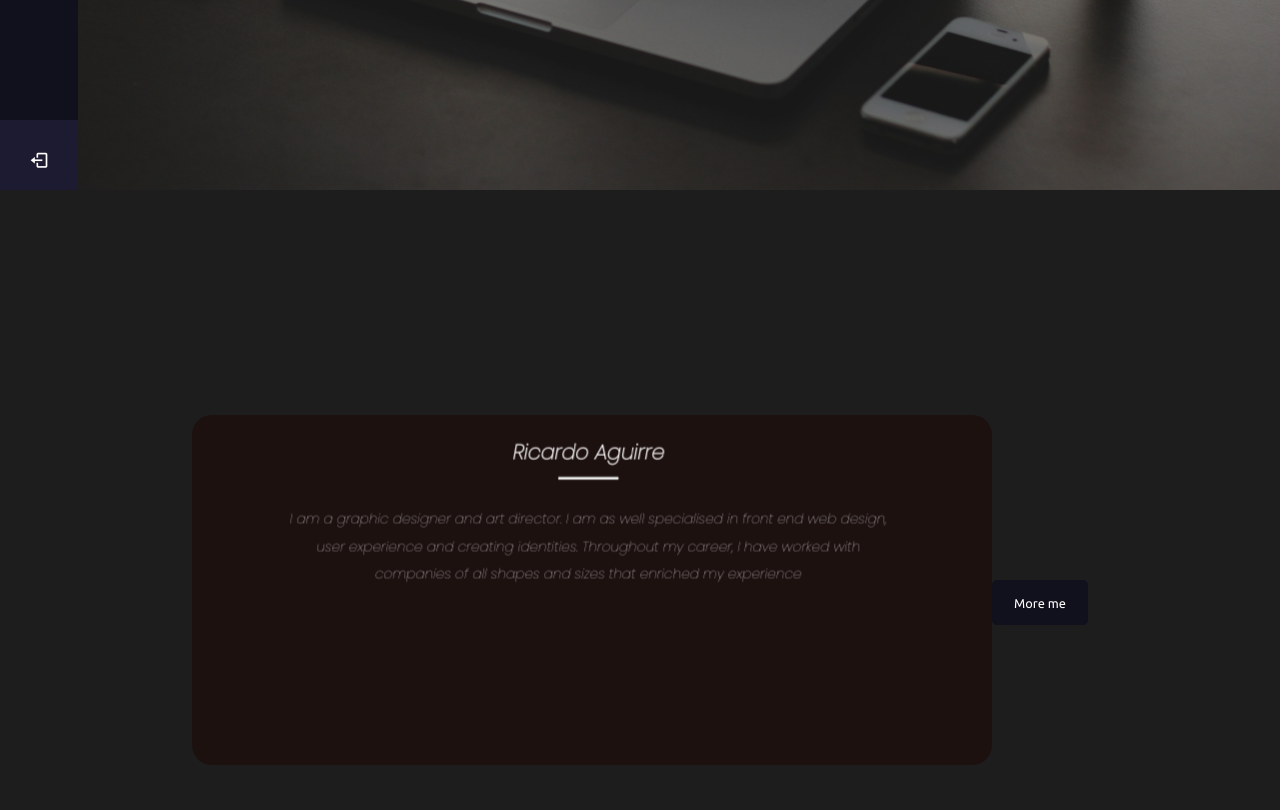
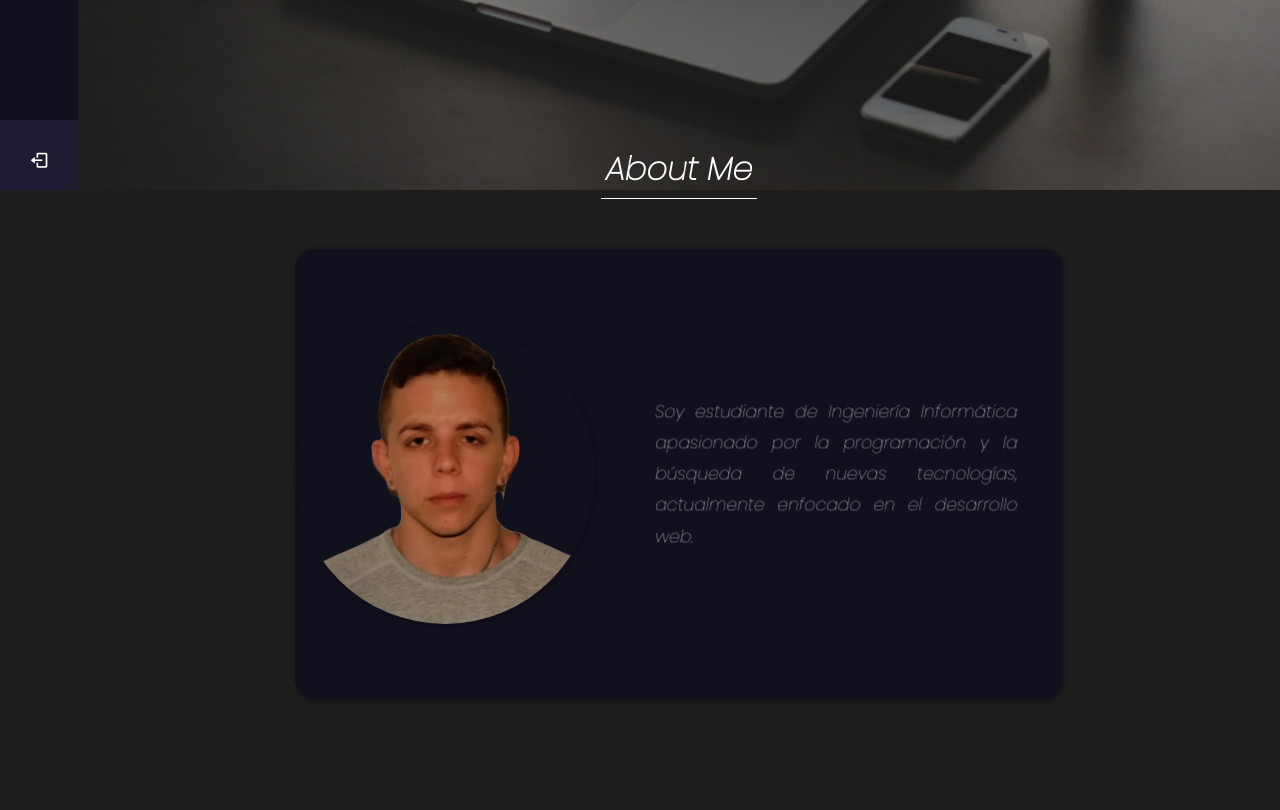
Before and after one commit to r1ky131115/Portfolio-Website, a plain HTML site: page index.html in a window 1280 px wide. Shown: the part 610-1420 px from the top of the page. Drawn offline with nearby package versions, Linux system fonts and the light colour scheme.

Commit message:
fin-about

```diff
--- a/index.html
+++ b/index.html
@@ -84,33 +84,41 @@
     </section>
 
     <section class="about" id="about">
+        <div class="main-card">
+            <h2>About Me</h2>
             <div class="container" id="cont-flyp">
                 <div class="front side">
+                    <div class="header">
+                        <img src="/images/profile.png" alt="Imagen de perfil">
+                    </div>
                     <div class="content">
-                    <h1>Ricardo Aguirre</h1>
-                    <p>I am a graphic designer and art director. I am as well specialised in front end web design, user experience and creating identities. Throughout my career, I have worked with companies of all shapes and sizes that enriched my experience
+                        <p>Soy estudiante de Ingeniería Informática apasionado por la programación y la búsqueda de nuevas tecnologías, actualmente enfocado en el desarrollo web.
                         </p>
                     </div>
                 </div>
 
                 <div class="back side">
                     <div class="content">
-                    <h1>Contact Me</h1>
-                    <form>
-                        <label>Your Name :</label>
-                        <input type="text" placeholder="Omar Khattab">
-                        <label>Your E-mail :</label>
-                        <input type="text" placeholder="Example@mail.com">
-                        <label>Your message :</label>
-                        <textarea placeholder="The Subject"></textarea>
-                        <input type="submit" value="Done">
-                    </form>
+                        <ul>
+                            <li>Estudio: Ing. Informática</li>
+                            <li>Fecha de nacimiento: 22/03/1996</li>
+                            <li>Mascotas: 2 (Tyrion y Nami)</li>
+                            <li>Vivo en: Berazategui | Bs. As</li>
+                            <li>Comida favorita: Milanesas</li>
+                        </ul>
                     </div>
                 </div>
             </div>
 
             <button id="flip">More me</button>
+        </div>
 
+    </section>
+
+    <section class="skills" id="skills">
+        <p>Lorem ipsum dolor sit amet, consectetur adipisicing elit. Fugit, ea maiores. Iusto itaque laudantium facere corporis ratione exercitationem, voluptas deserunt magnam maxime ullam harum alias consequuntur, error sapiente esse molestias.</p>
+        <p>Lorem ipsum dolor sit amet, consectetur adipisicing elit. Fugit, ea maiores. Iusto itaque laudantium facere corporis ratione exercitationem, voluptas deserunt magnam maxime ullam harum alias consequuntur, error sapiente esse molestias.</p><p>Lorem ipsum dolor sit amet, consectetur adipisicing elit. Fugit, ea maiores. Iusto itaque laudantium facere corporis ratione exercitationem, voluptas deserunt magnam maxime ullam harum alias consequuntur, error sapiente esse molestias.</p>
+        <p>Lorem ipsum dolor sit amet, consectetur adipisicing elit. Fugit, ea maiores. Iusto itaque laudantium facere corporis ratione exercitationem, voluptas deserunt magnam maxime ullam harum alias consequuntur, error sapiente esse molestias.</p><p>Lorem ipsum dolor sit amet, consectetur adipisicing elit. Fugit, ea maiores. Iusto itaque laudantium facere corporis ratione exercitationem, voluptas deserunt magnam maxime ullam harum alias consequuntur, error sapiente esse molestias.</p><p>Lorem ipsum dolor sit amet, consectetur adipisicing elit. Fugit, ea maiores. Iusto itaque laudantium facere corporis ratione exercitationem, voluptas deserunt magnam maxime ullam harum alias consequuntur, error sapiente esse molestias.</p><p>Lorem ipsum dolor sit amet, consectetur adipisicing elit. Fugit, ea maiores. Iusto itaque laudantium facere corporis ratione exercitationem, voluptas deserunt magnam maxime ullam harum alias consequuntur, error sapiente esse molestias.</p><p>Lorem ipsum dolor sit amet, consectetur adipisicing elit. Fugit, ea maiores. Iusto itaque laudantium facere corporis ratione exercitationem, voluptas deserunt magnam maxime ullam harum alias consequuntur, error sapiente esse molestias.</p>
     </section>
     <script src="./js/main.js"></script>
 </body>
--- a/style/style.css
+++ b/style/style.css
@@ -330,79 +330,151 @@
 
 /* ABOUT ME Section CSS  */
 .about {
+	align-items: center;
+	background-color: #1d1d1d;
+	display: flex;
+	display: -ms-flexbox;
+	display: -webkit-box;
 	height: 100vh;
-	display: -webkit-box;
-	display: -ms-flexbox;
-	display: flex;
+	justify-content: center;
+	perspective: 1000px;
+	position: relative;
+	transform-style: preserve-3d;
+	-ms-flex-pack: center;
+	-ms-flex-align: center;
+	-webkit-box-align: center;
 	-webkit-box-pack: center;
-	-ms-flex-pack: center;
-	justify-content: center;
-	-webkit-box-align: center;
-	-ms-flex-align: center;
-	align-items: center;
 	-webkit-perspective: 1000px;
-	perspective: 1000px;
 	-webkit-transform-style: preserve-3d;
-	transform-style: preserve-3d;
-	position: relative;
-	background-color: #1d1d1d;
-	font-family: "Montserrat";
+}
+
+.main-card {
+    margin-left: 78px;
+    align-items: center;
+    display: flex;
+    flex-direction: column;
+    flex-wrap: wrap;
+    font-family: 'Ubuntu', sans-serif;
+    width: 60%;
+    min-height: 900px;
+    height: auto;
+}
+
+.main-card h2 {
+    border-bottom: 1px solid #fff;
+    color: #fff;
+    font-size: 2rem;
+    font-weight: 600;
+    margin-bottom: 30px;
+    padding: 5px;
+    position: relative;
 }
 
 .container {
-	min-width: 800px;
-	min-height: 350px;
+    border-radius: 20px;
+	width: 100%;
+    min-height: 450px;
+    height: auto;
+    margin: 20px auto;
+    max-width: 1000px;
+	position: relative;
+	transform-style: preserve-3d;
+	transition: 1.5s ease-in-out;
+	-webkit-transition: 1.5s ease-in-out;
+}
+
+.side {
+    display: flex;
+    flex-wrap: nowrap;
+    flex-direction: column;
+    box-shadow: 1px 1px 4px 2px rgba(0, 0, 0, .2);
+	backface-visibility: hidden;
 	border-radius: 20px;
-	position: relative;
-	-webkit-transition: 1.5s ease-in-out;
-	transition: 1.5s ease-in-out;
+	color: #fff;
+	height: inherit;
+	width: 100%;
+    min-height: 450px;
+    position: absolute;
+	padding: 20px 50px;
+	text-align: center;
 	transform-style: preserve-3d;
 }
 
-.side {
-	position: absolute;
-	text-align: center;
-	width: 100%;
-	height: 100%;
-	padding: 20px 50px;
-	color: #fff;
-	transform-style: preserve-3d;
-	backface-visibility: hidden;
-	border-radius: 20px;
-}
 .content {
+    display: flex;
+    flex-direction: column;
 	transform: translatez(70px) scale(0.8);
 	line-height: 1.5em;
 }
-.content h1 {
-	position: relative;
+
+.content p {
+    font-size: 2.7vh;
+	line-height: 1.8em;
+	margin: auto;
+    text-align: justify;
+    align-content: center;
 }
-.content p {
-	margin-top: 50px;
-	line-height: 2em;
+
+
+.front {
+    align-items: center;
+    background-color: #11101d;
+    background-size: 100vh;
+    background-size: cover;
+    display: flex;
+    justify-content: center;
+    padding: 0;
+    margin: 0;
+    text-align: center;
+    z-index: 2;
 }
-.content h1:before {
-	content: "";
-	position: absolute;
-	bottom: -20px;
-	height: 3px;
-	background-color: #fff;
-	width: 70px;
-	left: 50%;
-	transform: translateX(-50%);
+
+.front .header {
+    align-items: center;
+    display: flex;
+    height: auto;
+    justify-content: center;
+    margin-right: 15px;
+    max-width: 300px;
+    min-width: 150px
 }
-.front {
-	z-index: 2;
-	background-size: 100vh;
-	background-size: cover;
-	background-color: #1D1110;
+
+.front .header img {
+    max-width: 100%;
+    height: auto;
+    object-fit: cover;
+    border-radius: 50%;
+    box-shadow: 1px 1px 4px 2px rgba(0, 0, 0, .2);
 }
+
+.front .content {
+    max-width: 100%;
+    height: auto;
+}
+
 .back {
 	background-color: #333;
+	background-color: #11101d;
+	padding-top: 10px;
 	transform: rotateY(180deg);
 	z-index: 0;
-	padding-top: 10px;
-	background-color: #1D1110;
+    justify-content: center;
+    align-items: center;
+}
+
+.back .content {
+    text-align: center;
+}
+
+.back .content ul {
+    list-style: none;
+}
+.back .content ul li {
+    align-items: center;
+    font-size: 2rem;
+    display: flex;
+    justify-content: center;
+    line-height: 1.5em;
 }
 
 .container.active {
@@ -410,49 +482,9 @@
 	transform: rotateY(180deg);
 }
 
-
-form {
-	text-align: left;
-}
-
-.back h1 {
-	margin: 0;
-}
-
-form label,
-form input {
-	display: block;
-}
-
-form input,
-form textarea {
-	background: transparent;
-	border: 0;
-	border-bottom: 2px solid #444;
-	padding: 5px;
-	width: 100%;
-	color: #fff;
-}
-
-form label {
-	margin: 15px 0;
-}
-
-form input[type="submit"] {
-	display: block;
-	width: auto;
-	margin: 10px auto;
-	padding: 5px 10px;
-	border: 3px solid #555;
-	border-radius: 4px;
-	color: #fff;
-	cursor: pointer;
-}
-
-
 .about button {
     background-color: #11101d;
-    border: 3px solid transparent;
+    box-shadow: 1px 1px 4px 2px rgba(0, 0, 0, .2);
     border-radius: 5px;
     color: #fff;
     font-family: 'Ubuntu', sans-serif;
@@ -460,7 +492,8 @@ form input[type="submit"] {
     font-size: .8em;
     font-weight: 500;
     outline: none;
-    margin-top: 25px;
+    position: relative;
+    margin: auto;
     padding: 1em 1.5em;
     text-decoration: none;
     transition: all 0.4s ease;
@@ -524,4 +557,16 @@ form input[type="submit"] {
     .home-content .text {
         align-items: center;
     }
+
+    .back .content ul li {
+        font-size: 1.7rem;
+    }
 }
+
+
+@media (min-width: 600px) {
+    .side {
+        flex-direction: row;
+    }
+
+}
```
Lines whose indentation alone changed are shown as unchanged.
